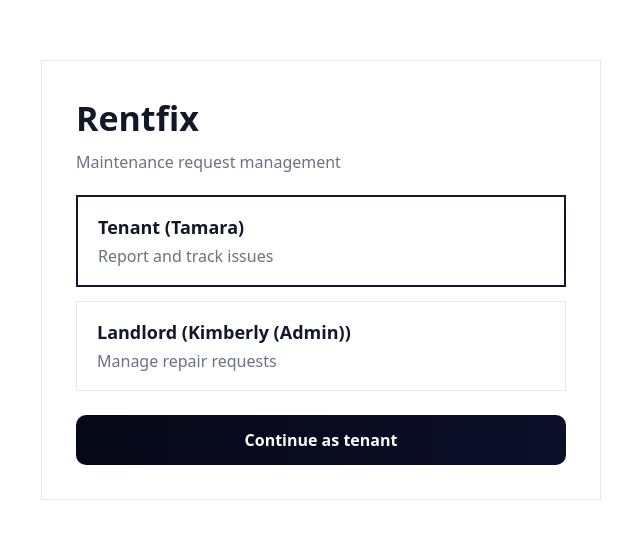
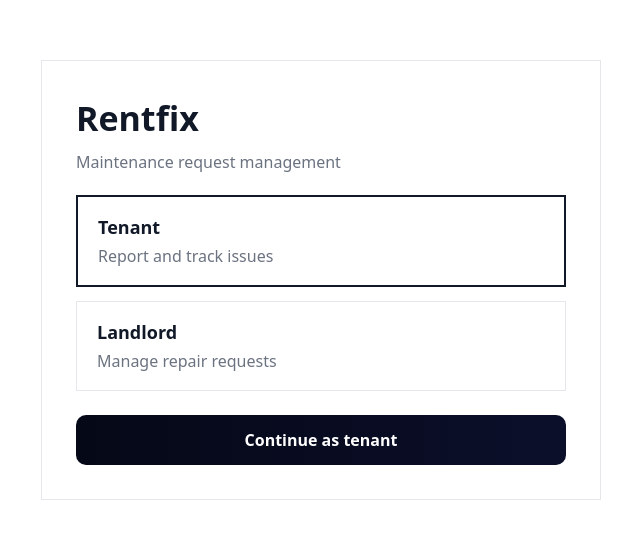
Before and after one commit to ronnyabuto/rentfix, a React (Vite) app: page / in a window 1280 px wide. Shown: the part 120-658 px from the top of the page, without its empty margins (319-959 px from the left). Built offline with nearby package versions, Linux system fonts and the light colour scheme.

Commit message:
project update

```diff
--- a/src/pages/Home.jsx
+++ b/src/pages/Home.jsx
@@ -35,7 +35,7 @@ export default function Home() {
           role="button"
           tabIndex={0}
         >
-          <div className="home-role-title">Tenant ({tenant?.fullName})</div>
+          <div className="home-role-title">Tenant</div>
           <div className="home-role-sub">Report and track issues</div>
         </div>
 
@@ -45,7 +45,7 @@ export default function Home() {
           role="button"
           tabIndex={0}
         >
-          <div className="home-role-title">Landlord ({landlord?.fullName})</div>
+          <div className="home-role-title">Landlord</div>
           <div className="home-role-sub">Manage repair requests</div>
         </div>
 
```
